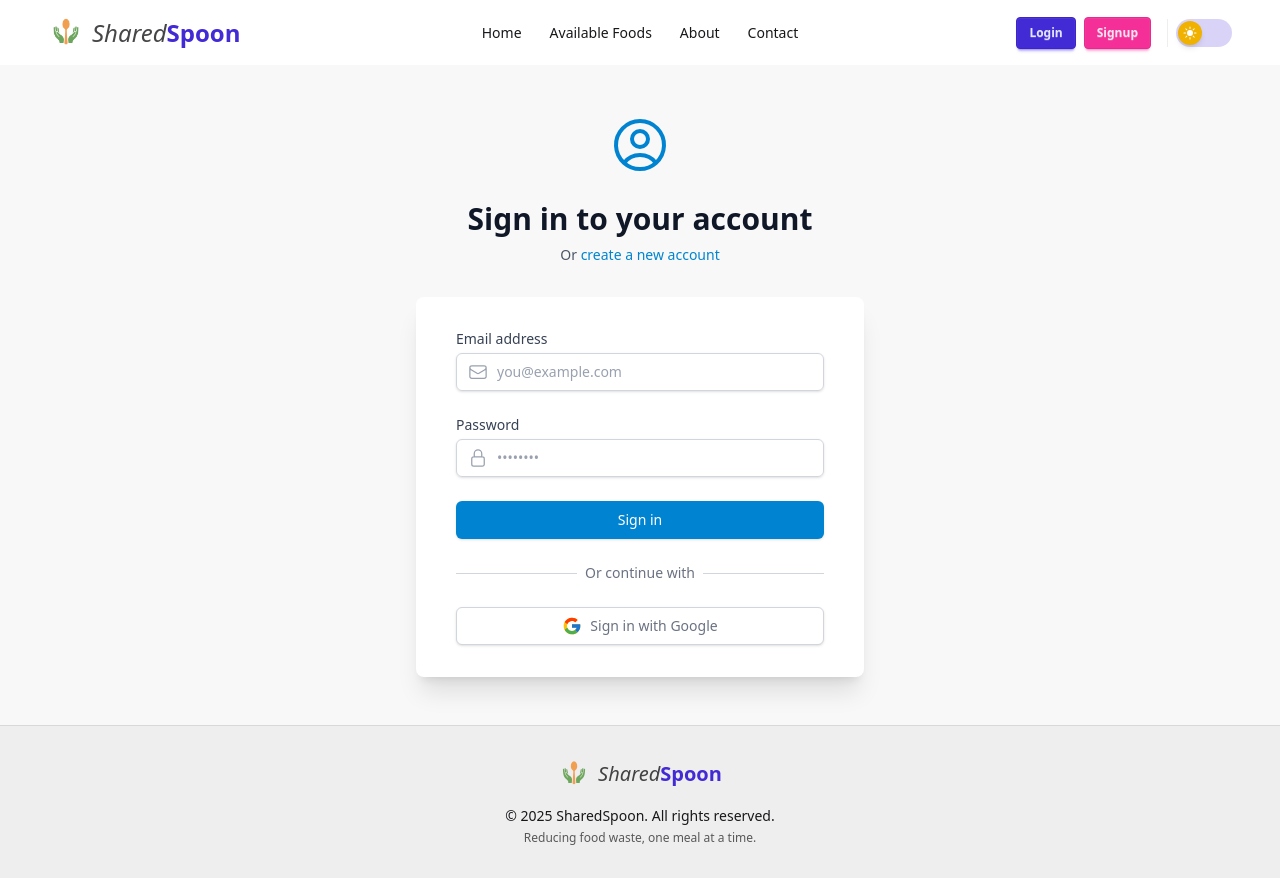
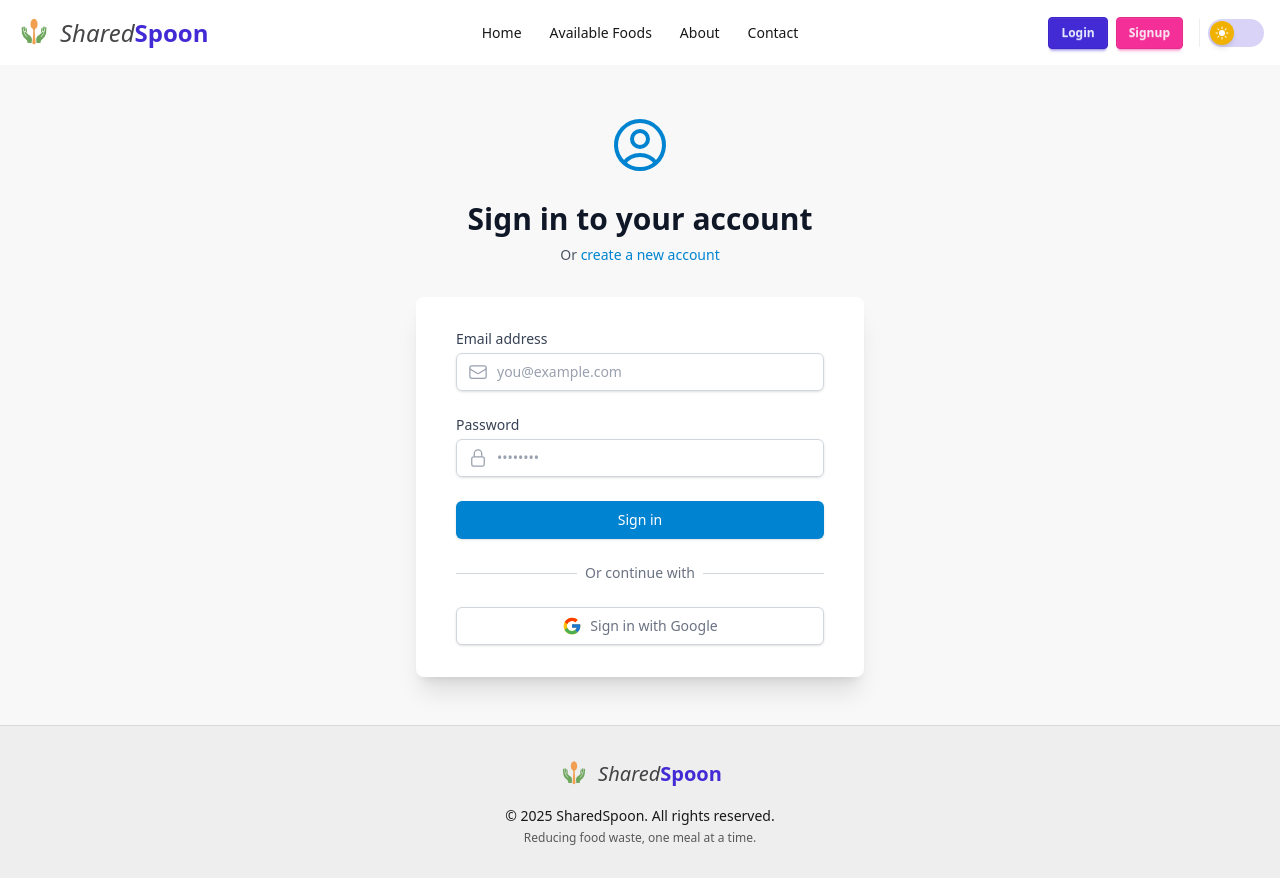
Before and after one commit to siam-sk/a11-food-sharing-client, a React (Vite) app: page /login in a window 1280 px wide. Built offline with nearby package versions, Linux system fonts and the light colour scheme; no server answers.

Commit message:
navbar aligned with the content

```diff
--- a/src/components/Navbar.jsx
+++ b/src/components/Navbar.jsx
@@ -93,7 +93,8 @@ const Navbar = () => {
 
   if (loading) {
     return (
-      <div className={`navbar bg-base-100 md:px-12 sticky top-0 z-50 transition-shadow duration-300 ${scrolled ? 'shadow-md' : ''}`}>
+      <div className={`sticky top-0 z-50 bg-base-100 transition-shadow duration-300 ${scrolled ? 'shadow-md' : ''}`}>
+        <div className="navbar container mx-auto px-4">
           <div className="navbar-start">
             <div className="lg:hidden">
               <div className="btn btn-ghost btn-square animate-pulse bg-base-300"></div>
@@ -108,11 +109,13 @@ const Navbar = () => {
             <div className="w-24 h-8 bg-base-300 animate-pulse rounded"></div>
           </div>
         </div>
+      </div>
     );
   }
 
   return (
-    <div className={`navbar bg-base-100 md:px-12 sticky top-0 z-50 transition-shadow duration-300 ${scrolled ? 'shadow-md' : ''}`}>
+    <div className={`sticky top-0 z-50 bg-base-100 transition-shadow duration-300 ${scrolled ? 'shadow-md' : ''}`}>
+      <div className="navbar container mx-auto px-4">
         <div className="navbar-start">
           <div className="dropdown">
             <label tabIndex={0} className="btn btn-ghost lg:hidden pr-0 hover:bg-base-200">
@@ -194,6 +197,7 @@ const Navbar = () => {
           </label>
         </div>
       </div>
+    </div>
   );
 };
 
```
Lines whose indentation alone changed are shown as unchanged.
